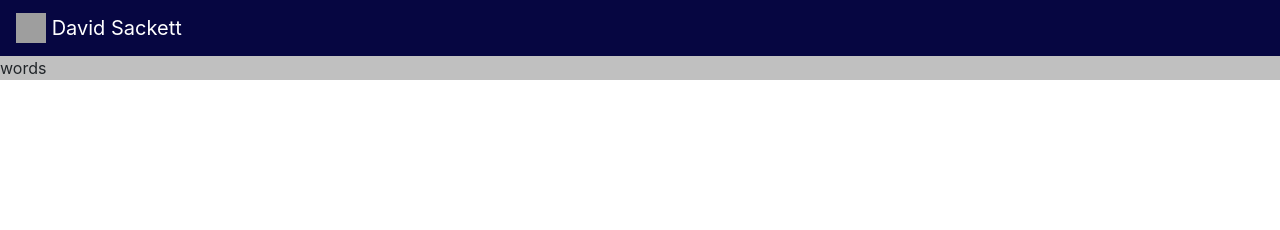
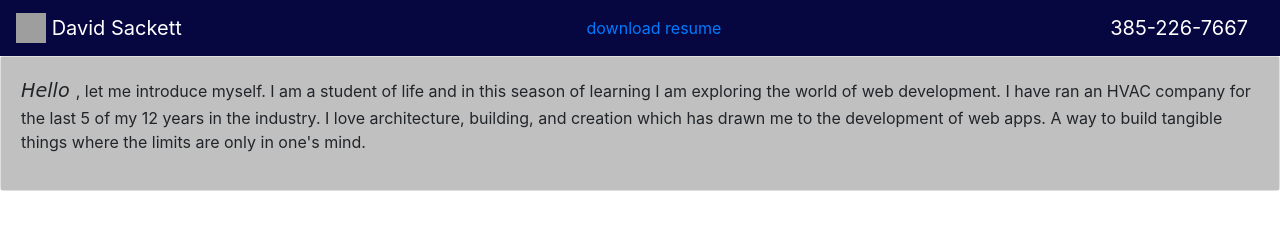
Before and after one commit to davidsackett14/basicPortfolio, a plain HTML site: page index.html in a window 1280 px wide. Drawn offline with nearby package versions, Linux system fonts and the light colour scheme; grey boxes are pictures that could not be loaded.

Commit message:
add resume link and add body text and backgoruond color

```diff
--- a/index.html
+++ b/index.html
@@ -14,11 +14,38 @@
   <body>
     <nav class="navbar navbar-dark navbarbgcolor ">
         <a class="navbar-brand" href="https://www.linkedin.com/in/david-sackett-5324a911b/">
-          <img src="./rodin.jpg" width="30" height="30" class="d-inline-block align-top navbartext" alt="">
+          <img src="./rodin.jpg" width="30" height="30" class="d-inline-block align-top navbartext" alt="link to david sackett linkedin">
           David Sackett
         </a>
+        <a
+          href="https://github.com/davidsackett14/Portfolio/raw/main/client/src/components/header/resume.pdf"
+          download
+        >
+          download resume
+        </a>
+        <a class="navbar-brand" href="3852267667">
+
+            385-226-7667
+          </a>
+
       </nav>
- <div class="bgcolor">words</div>
+      <div class="card">
+        <div class="card-body introbodybgcolor">
+            <p>
+                <i
+                  class="itag"
+                >
+                  Hello
+                </i>
+                , let me introduce myself. I am a student of life and in this season
+                of learning I am exploring the world of web development. I have ran an
+                HVAC company for the last 5 of my 12 years in the industry. I love
+                architecture, building, and creation which has drawn me to the
+                development of web apps. A way to build tangible things where the
+                limits are only in one's mind.
+              </p>
+        </div>
+      </div>
     <!-- Optional JavaScript -->
     <!-- jQuery first, then Popper.js, then Bootstrap JS -->
     <script src="https://code.jquery.com/jquery-3.3.1.slim.min.js" integrity="sha384-q8i/X+965DzO0rT7abK41JStQIAqVgRVzpbzo5smXKp4YfRvH+8abtTE1Pi6jizo" crossorigin="anonymous"></script>
--- a/style.css
+++ b/style.css
@@ -6,3 +6,10 @@
 .navbartext{
     color:rgb(224, 211, 211)
 }
+.itag{
+    font-family: cursive;
+    font-size: larger;
+}
+.introbodybgcolor{
+    background-color: silver;
+}
```
